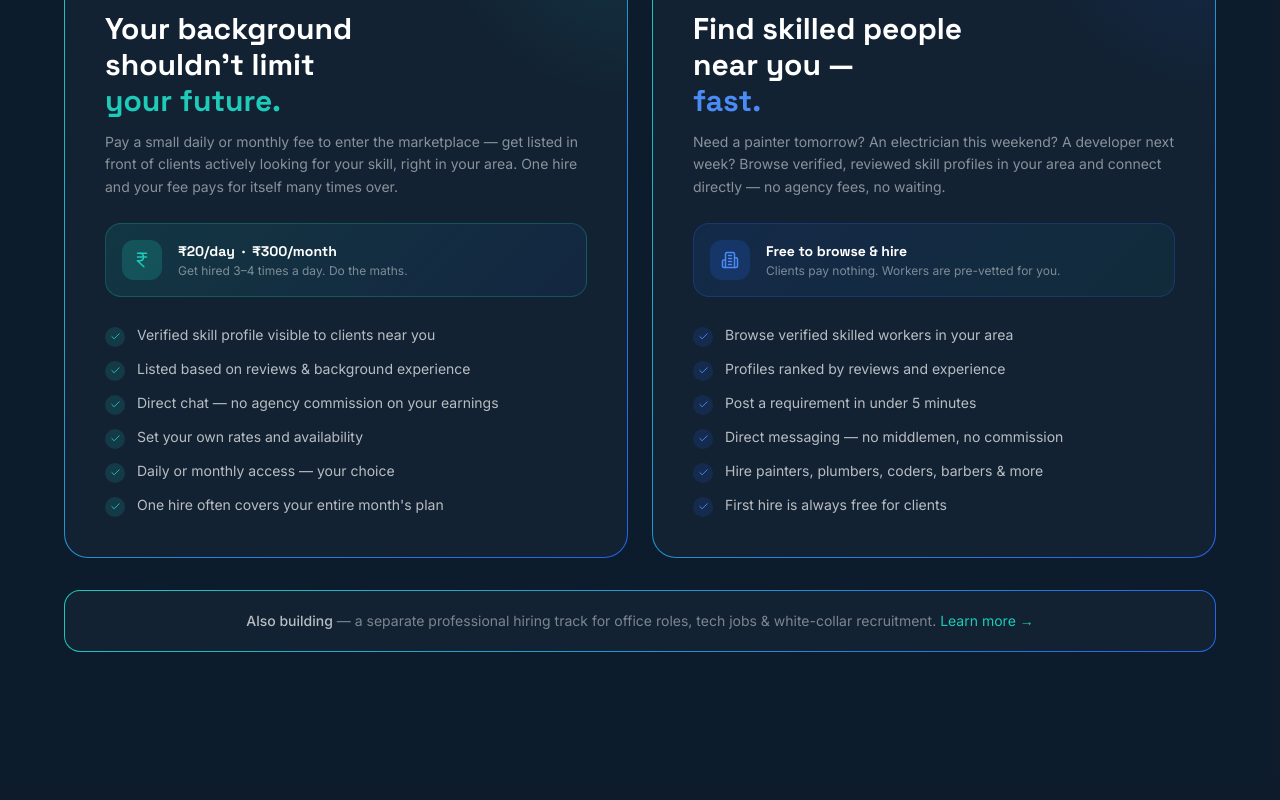
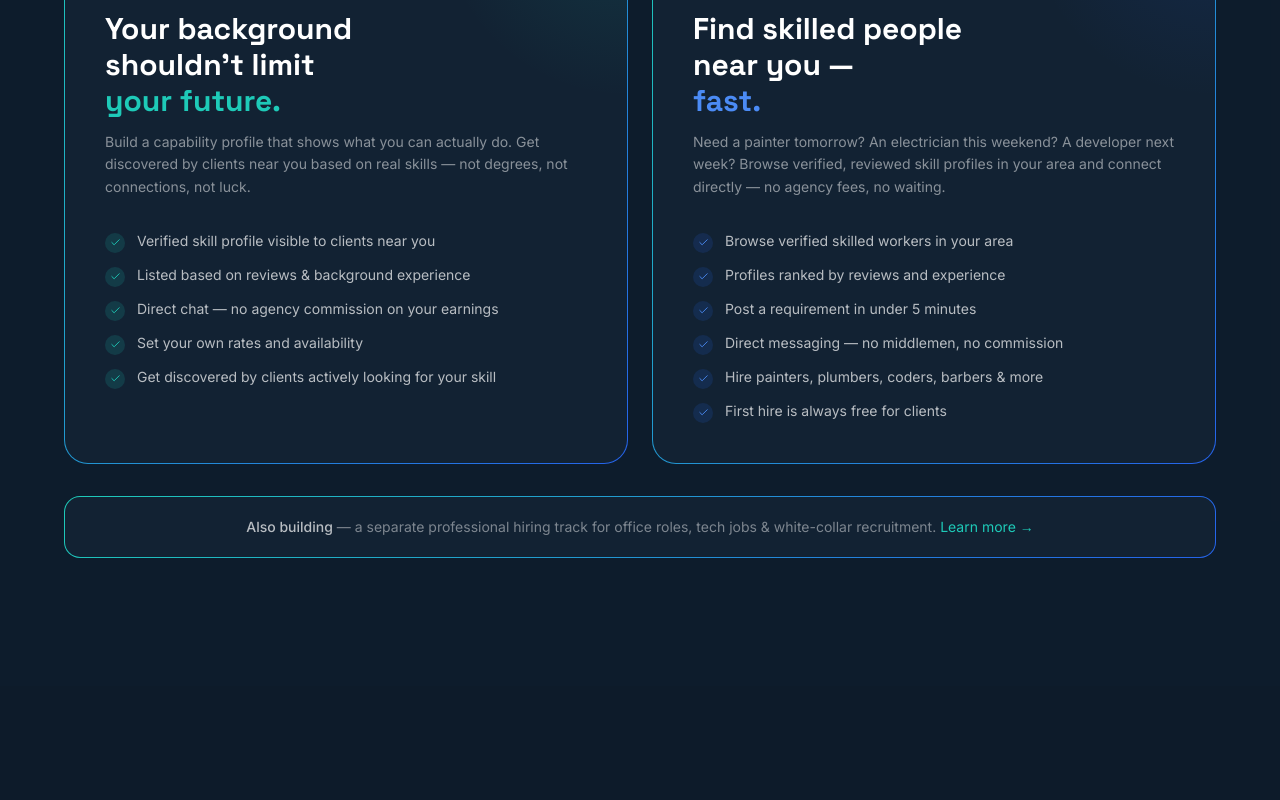
Before and after one commit to AFK10b/workint-web, a Next.js app: page / in a window 1280 px wide. Shown: the part 4560-5360 px from the top of the page. Built offline with nearby package versions, Linux system fonts and the light colour scheme.

Commit message:
remove pricing callout from ForBothSides — monetisation TBD

```diff
--- a/components/ForBothSides.tsx
+++ b/components/ForBothSides.tsx
@@ -2,15 +2,14 @@
 
 import { motion, useInView } from "framer-motion";
 import { useRef } from "react";
-import { HardHat, Building2, Check, IndianRupee } from "lucide-react";
+import { HardHat, Building2, Check } from "lucide-react";
 
 const workerBenefits = [
   "Verified skill profile visible to clients near you",
   "Listed based on reviews & background experience",
   "Direct chat — no agency commission on your earnings",
   "Set your own rates and availability",
-  "Daily or monthly access — your choice",
-  "One hire often covers your entire month's plan",
+  "Get discovered by clients actively looking for your skill",
 ];
 
 const employerBenefits = [
@@ -89,34 +88,11 @@ export default function ForBothSides() {
                 <br />
                 <span className="text-brand-teal">your future.</span>
               </h3>
-              <p className="text-sm text-white/50 mb-6 leading-relaxed">
-                Pay a small daily or monthly fee to enter the marketplace —
-                get listed in front of clients actively looking for your skill,
-                right in your area. One hire and your fee pays for itself many
-                times over.
+              <p className="text-sm text-white/50 mb-8 leading-relaxed">
+                Build a capability profile that shows what you can actually do.
+                Get discovered by clients near you based on real skills — not
+                degrees, not connections, not luck.
               </p>
-
-              {/* Pricing callout */}
-              <div
-                className="rounded-2xl p-4 mb-7 flex items-center gap-4"
-                style={{
-                  background:
-                    "linear-gradient(135deg, rgba(30,202,184,0.12) 0%, rgba(37,99,235,0.07) 100%)",
-                  border: "1px solid rgba(30,202,184,0.25)",
-                }}
-              >
-                <div className="w-10 h-10 rounded-xl bg-brand-teal/20 flex items-center justify-center flex-shrink-0">
-                  <IndianRupee size={18} className="text-brand-teal" aria-hidden="true" />
-                </div>
-                <div>
-                  <p className="text-white font-display font-bold text-sm">
-                    ₹20/day &nbsp;·&nbsp; ₹300/month
-                  </p>
-                  <p className="text-white/45 text-xs mt-0.5">
-                    Get hired 3–4 times a day. Do the maths.
-                  </p>
-                </div>
-              </div>
 
               <ul className="space-y-3">
                 {workerBenefits.map((benefit) => (
@@ -167,33 +143,11 @@ export default function ForBothSides() {
                 <br />
                 <span className="text-brand-blue-light">fast.</span>
               </h3>
-              <p className="text-sm text-white/50 mb-6 leading-relaxed">
+              <p className="text-sm text-white/50 mb-8 leading-relaxed">
                 Need a painter tomorrow? An electrician this weekend? A developer
                 next week? Browse verified, reviewed skill profiles in your area
                 and connect directly — no agency fees, no waiting.
               </p>
-
-              {/* Free for clients callout */}
-              <div
-                className="rounded-2xl p-4 mb-7 flex items-center gap-4"
-                style={{
-                  background:
-                    "linear-gradient(135deg, rgba(37,99,235,0.12) 0%, rgba(30,202,184,0.06) 100%)",
-                  border: "1px solid rgba(37,99,235,0.25)",
-                }}
-              >
-                <div className="w-10 h-10 rounded-xl bg-brand-blue/20 flex items-center justify-center flex-shrink-0">
-                  <Building2 size={18} className="text-brand-blue-light" aria-hidden="true" />
-                </div>
-                <div>
-                  <p className="text-white font-display font-bold text-sm">
-                    Free to browse &amp; hire
-                  </p>
-                  <p className="text-white/45 text-xs mt-0.5">
-                    Clients pay nothing. Workers are pre-vetted for you.
-                  </p>
-                </div>
-              </div>
 
               <ul className="space-y-3">
                 {employerBenefits.map((benefit) => (
```
